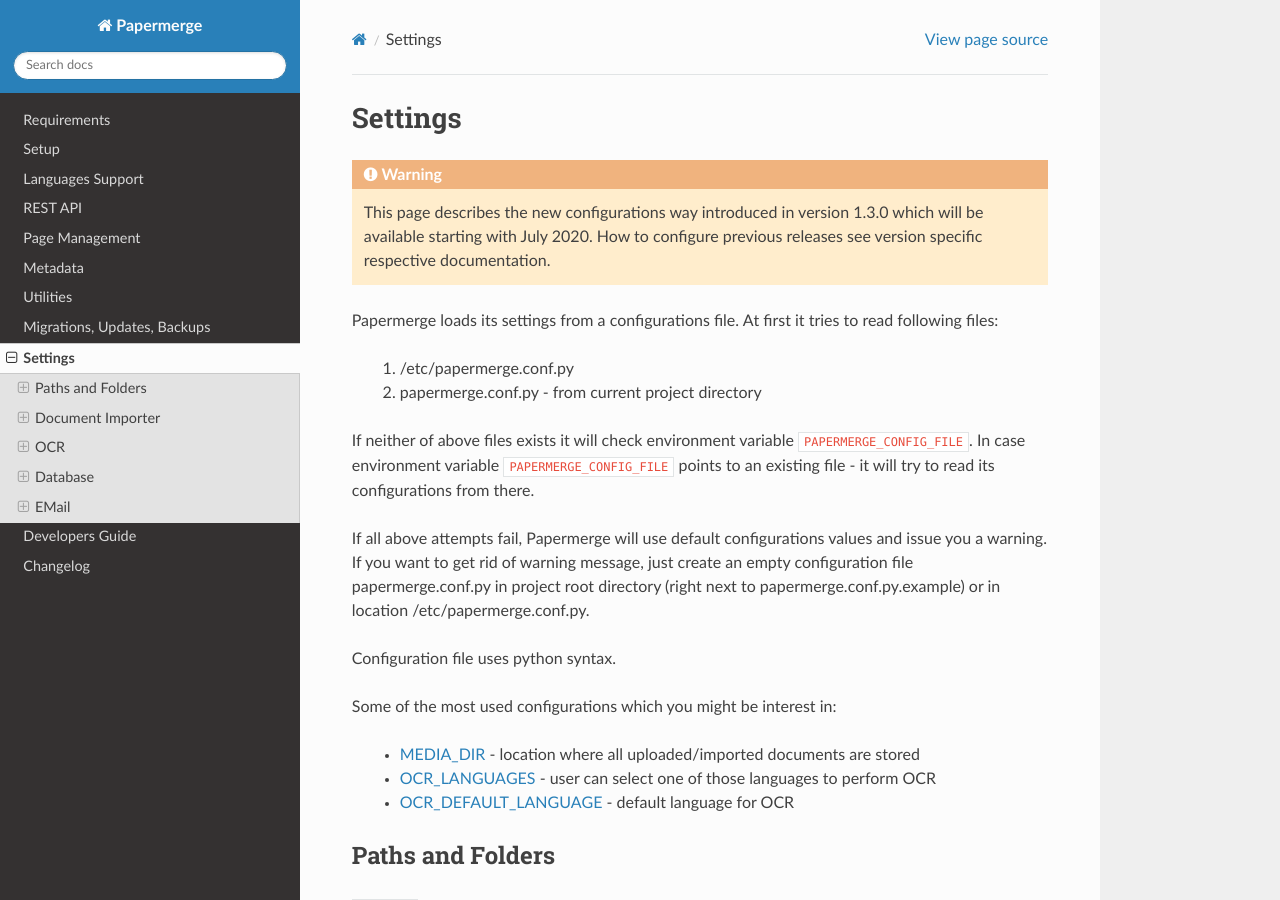
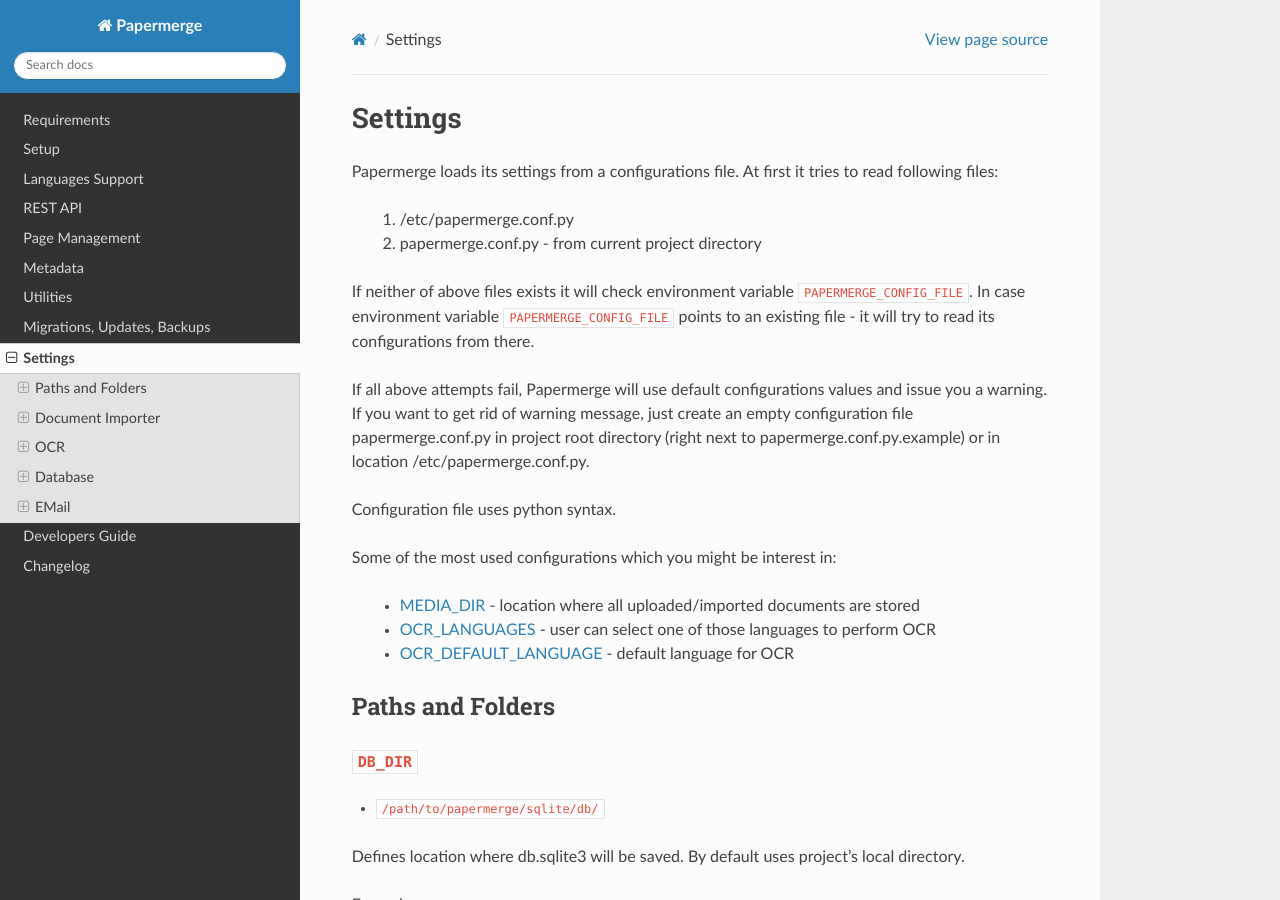
Before and after one commit to ciur/papermerge, a Sphinx documentation site: the page built from docs/source/settings.rst, in a window 1280 px wide and 900 px high. Built offline with Sphinx 7.4.7 and the Read the Docs theme 2.0.0, drawn with Linux system fonts in a browser that asks for light colours.

Commit message:
Update documentation

```diff
--- a/docs/source/index.rst
+++ b/docs/source/index.rst
@@ -1,3 +1,5 @@
+.. figure:: img/logo.png
+
 Papermerge DMS
 ===============
 
--- a/docs/source/languages.rst
+++ b/docs/source/languages.rst
@@ -3,12 +3,6 @@
 Languages Support
 ===================
 
-.. warning::
-
-    Flexible language support is a new feature introduced in version 1.3.0 and
-    it will be available starting with July 2020.
-
-
 Papermerge uses `Tesseract <https://github.com/tesseract-ocr/tesseract>`_ to extract text from
 scanned documents.
 Tesseract supports over 130 languages - thus with Papermerge you can have documents in any of those languages.
--- a/docs/source/metadata.rst
+++ b/docs/source/metadata.rst
@@ -1,9 +1,5 @@
 Metadata
 ============
-
-.. warning::
-
-    Metadata is a new feature introduced in version 1.3.0 and it will be available starting with July 2020.
 
 Main Concepts
 ~~~~~~~~~~~~~~
--- a/docs/source/settings.rst
+++ b/docs/source/settings.rst
@@ -1,11 +1,5 @@
 Settings
 =========
-
-.. warning::
-
-    This page describes the new configurations way introduced in version 1.3.0 which
-    will be available starting with July 2020. How to configure previous releases see version
-    specific respective documentation.
 
 Papermerge loads its settings from a configurations file. At first it tries to
 read following files:
```
Also changed, not shown: docs/source/img/logo.png (added).
